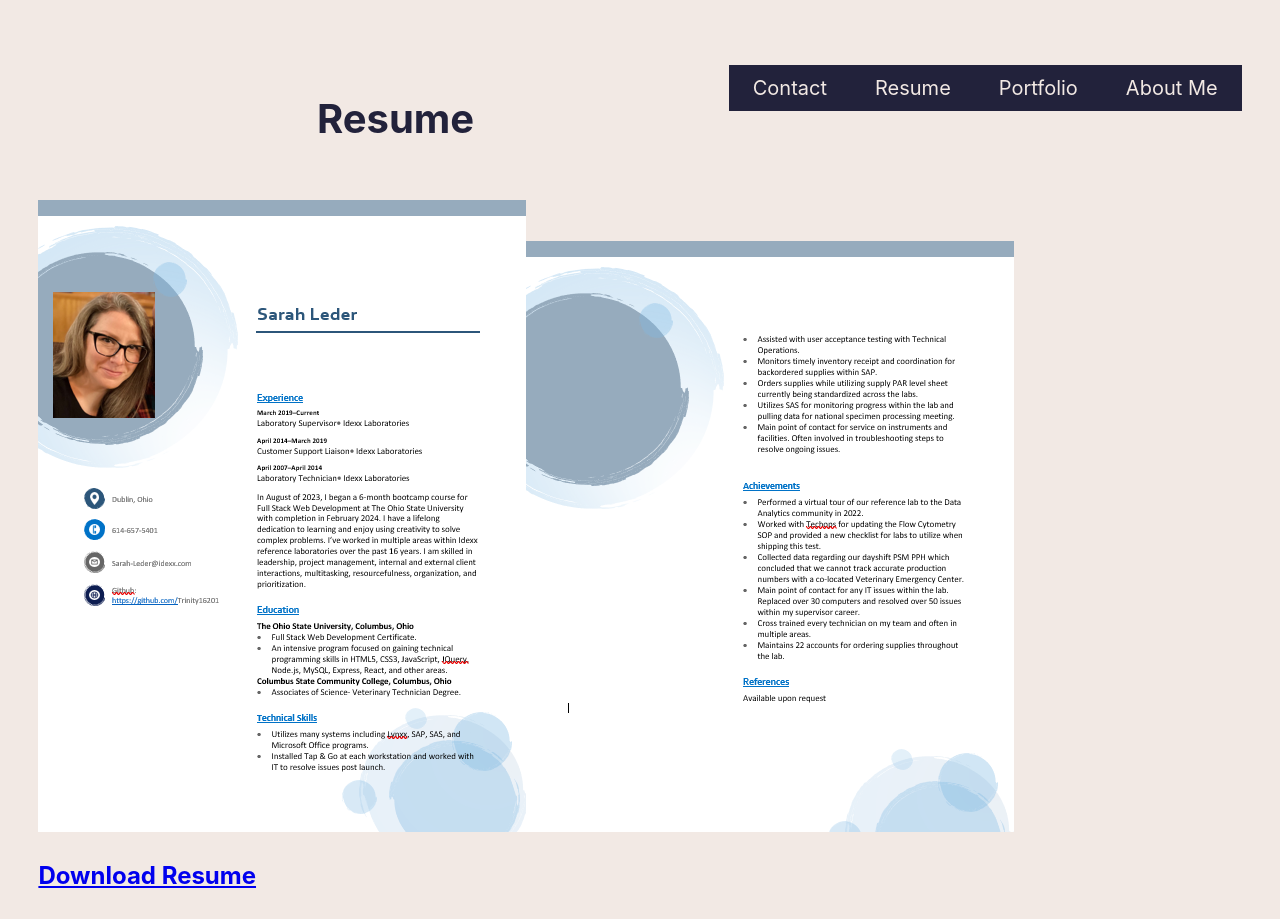
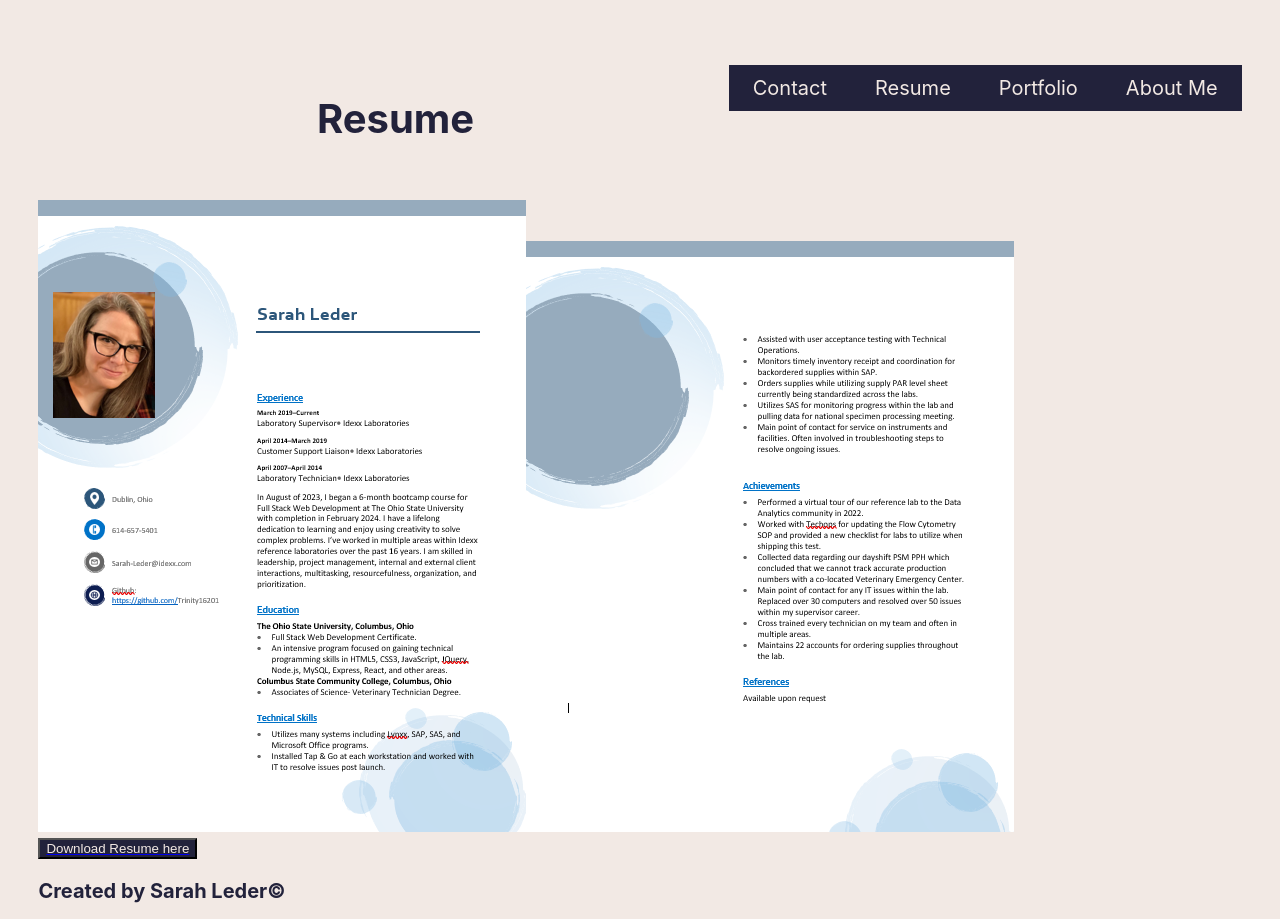
Before and after one commit to Trinity16201/SarahL-Portfolio, a React (Vite) app: page /Resume in a window 1280 px wide. Shown: the top 919 px of the page. Built offline with nearby package versions, Linux system fonts and the light colour scheme.

Commit message:
fixed Resume button bug

```diff
--- a/src/pages/Resume.jsx
+++ b/src/pages/Resume.jsx
@@ -1,11 +1,12 @@
+import Resume from '../../assets/ResumePDF.pdf'
 export default function ResumePage() {
   return (
     <>
       <h1>Resume</h1>
       <img className="resume-pic" src="/Resume1.PNG" />
       <img className="resume-pic" src="/Resume2.PNG" />
-      <a href="/assets/ResumePDF.pdf">
-        <h2>Download Resume</h2>
+      <a href= {Resume} download="Resume" target="_blank">
+        <button className="resume m-5">Download Resume here</button>
       </a>
     </>
   );
```
